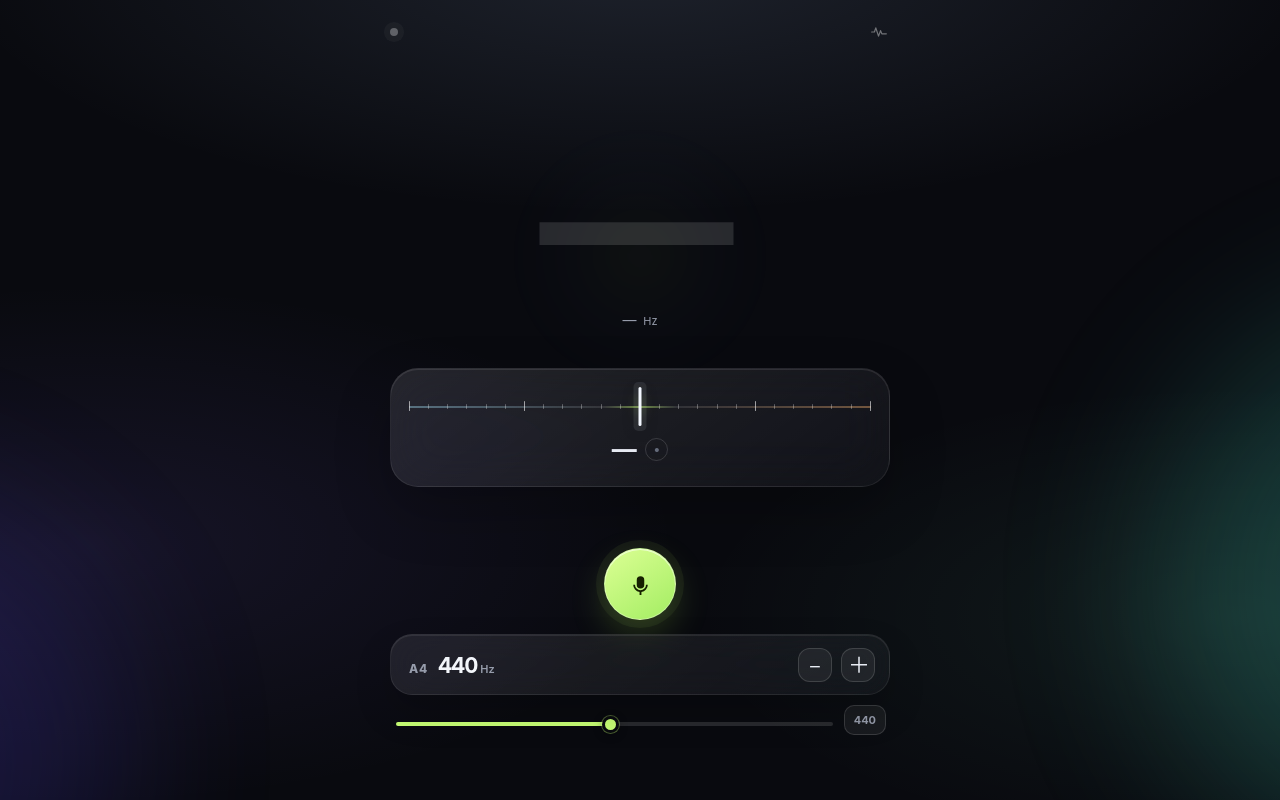
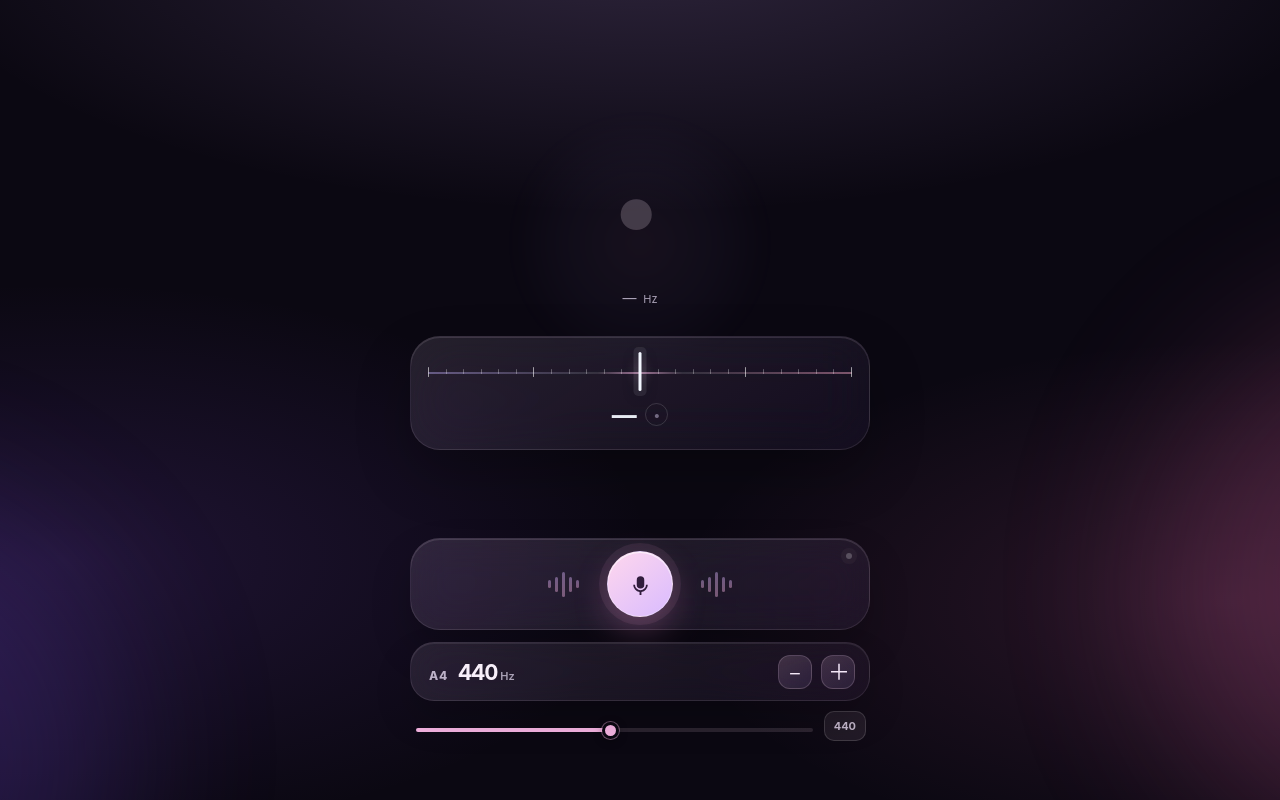
Before and after one commit to RyanHsu1998/pitchline-tuner, a plain HTML site: page index.html in a window 1280 px wide. Drawn offline with Linux system fonts and the light colour scheme.

Commit message:
Update index.html

```diff
--- a/index.html
+++ b/index.html
@@ -215,19 +215,79 @@
     @media (min-width: 520px) { .app { padding-left: 30px; padding-right: 30px; } .main { padding-top: 74px; } }
     @media (max-height: 700px) { .main { padding-top: 25px; padding-bottom: 20px; } .meter { margin-top: 22px; } .note-wrap { height: 140px; } }
     @media (prefers-reduced-motion: reduce) { *, *::before, *::after { animation-duration: .01ms !important; transition-duration: .01ms !important; } }
+
+    /* 2026 glass treatment: lavender, orchid and soft pink instead of green. */
+    :root {
+      --bg: #0b0812;
+      --accent: #f5b4e2;
+      --accent-strong: #d79bff;
+      --cyan: #c7b8ff;
+      --violet: #dcb7ff;
+      --warm: #ffadc9;
+      --muted: #a9a1b5;
+      --dim: #726981;
+      --line-soft: rgba(255,230,250,.10);
+    }
+    body {
+      background:
+        radial-gradient(ellipse 80% 48% at 50% -8%, rgba(210,170,255,.18), transparent 72%),
+        radial-gradient(ellipse 64% 48% at 5% 70%, rgba(128,75,210,.18), transparent 72%),
+        radial-gradient(ellipse 60% 45% at 96% 75%, rgba(255,116,188,.13), transparent 72%),
+        var(--bg);
+    }
+    body::before { background: #6541bf; opacity: .26; }
+    body::after { background: #d45d9a; opacity: .22; }
+    .top-space { height: 20px; }
+    .app { width: min(100%, 520px); padding-top: calc(13px + var(--safe-top)); padding-bottom: calc(18px + var(--safe-bottom)); }
+    .main { padding: clamp(24px, 5.4vh, 58px) 0 26px; }
+    .halo { top: -50px; width: min(72vw, 310px); height: min(72vw, 310px); background: radial-gradient(circle, rgba(245,180,226,.16), rgba(197,174,255,.10) 38%, transparent 70%); }
+    .note-wrap { height: 148px; }
+    .note { font-size: clamp(124px, 34vw, 184px); text-shadow: 0 8px 52px rgba(240,204,255,.14); }
+    .note.empty { color: rgba(255,235,250,.20); }
+    .octave { margin-top: 14px; color: #aaa0b9; }
+    .frequency strong { color: #f2eafa; }
+    .meter { margin-top: 25px; padding: 22px 17px 15px; border-radius: 30px; background: linear-gradient(145deg, rgba(255,230,249,.11), rgba(183,139,255,.045)); box-shadow: 0 24px 55px rgba(0,0,0,.24), inset 0 1px 0 rgba(255,235,250,.12); }
+    .meter::before { background: rgba(228,163,230,.12); }
+    .scale::before { background: linear-gradient(90deg, rgba(194,177,255,.58), rgba(255,255,255,.15) 40%, rgba(245,180,226,.85) 50%, rgba(255,255,255,.15) 60%, rgba(255,170,202,.62)); }
+    .tick.center { background: var(--accent); box-shadow: 0 0 13px rgba(245,180,226,.72); }
+    .meter.in-tune::before { background: rgba(245,180,226,.18); }
+    .meter.in-tune .needle { background: var(--accent); box-shadow: 0 0 0 5px rgba(245,180,226,.13), 0 0 21px rgba(245,180,226,.52); }
+    .meter.sharp .needle { background: var(--warm); }
+    .meter.flat .needle { background: var(--cyan); }
+    .meter.in-tune .cents, .meter.in-tune .reading-status { color: var(--accent); border-color: rgba(245,180,226,.36); }
+    .meter.sharp .cents, .meter.sharp .reading-status { color: var(--warm); border-color: rgba(255,173,201,.32); }
+    .meter.flat .cents, .meter.flat .reading-status { color: var(--cyan); border-color: rgba(199,184,255,.32); }
+    .controls { gap: 12px; }
+    .listen-dock { position: relative; display: flex; align-items: center; justify-content: center; gap: 22px; min-height: 92px; padding: 10px 20px; border-radius: 30px; background: linear-gradient(145deg, rgba(255,226,248,.12), rgba(197,161,255,.055)); box-shadow: 0 20px 40px rgba(0,0,0,.20), inset 0 1px 0 rgba(255,238,252,.13); }
+    .listen-dock .ambient-dot { position: absolute; top: 14px; right: 17px; width: 6px; height: 6px; background: rgba(255,255,255,.25); box-shadow: 0 0 0 5px rgba(255,255,255,.03); }
+    .listen-dock .ambient-dot.active { background: var(--accent); box-shadow: 0 0 0 5px rgba(245,180,226,.10), 0 0 18px rgba(245,180,226,.52); }
+    .listen { width: 66px; height: 66px; margin: 0; color: #311d3d; background: linear-gradient(140deg, #ffd7ed, #d9bbff); box-shadow: 0 14px 34px rgba(236,141,207,.28), inset 0 1px 0 rgba(255,255,255,.72), 0 0 0 8px rgba(245,180,226,.08); }
+    .listen.listening { color: #fff8ff; background: linear-gradient(140deg, #8f6ad0, #da72b4); box-shadow: 0 14px 34px rgba(195,104,184,.34), inset 0 1px 0 rgba(255,255,255,.28), 0 0 0 8px rgba(245,180,226,.08); }
+    .signal { display: flex; align-items: center; justify-content: center; gap: 4px; width: 43px; height: 34px; opacity: .42; }
+    .signal i { display: block; width: 3px; height: 10px; border-radius: 99px; background: linear-gradient(180deg, var(--violet), var(--accent)); transform-origin: center; }
+    .signal i:nth-child(1) { height: 8px; }.signal i:nth-child(2) { height: 15px; }.signal i:nth-child(3) { height: 25px; }.signal i:nth-child(4) { height: 15px; }.signal i:nth-child(5) { height: 8px; }
+    .listen-dock:has(.listen.listening) .signal { opacity: .95; }
+    .listen-dock:has(.listen.listening) .signal i { animation: voicePulse 1.1s ease-in-out infinite; }
+    .listen-dock:has(.listen.listening) .signal i:nth-child(2) { animation-delay: -.22s; }.listen-dock:has(.listen.listening) .signal i:nth-child(3) { animation-delay: -.45s; }.listen-dock:has(.listen.listening) .signal i:nth-child(4) { animation-delay: -.68s; }
+    @keyframes voicePulse { 0%,100% { transform: scaleY(.58); } 50% { transform: scaleY(1.14); } }
+    .reference { padding: 12px 14px 11px; border-radius: 24px; background: linear-gradient(145deg, rgba(255,230,249,.10), rgba(194,153,255,.045)); }
+    .a4-tag { color: #bdb2c8; }.value { color: #f8effa; }
+    .adjust { color: #f4e8f8; background: linear-gradient(145deg, rgba(255,210,241,.16), rgba(195,164,255,.10)); border-color: rgba(255,220,245,.18); }
+    .adjust:hover, .reset:hover { border-color: rgba(255,213,241,.40); background: rgba(255,214,242,.15); }
+    input[type=range] { background: linear-gradient(90deg, var(--accent) var(--range-progress,50%), rgba(255,225,246,.13) var(--range-progress,50%)); }
+    input[type=range]::-webkit-slider-thumb { background: var(--accent); box-shadow: 0 0 0 1px rgba(245,180,226,.42), 0 2px 9px rgba(0,0,0,.35); }
+    input[type=range]::-moz-range-thumb { background: var(--accent); }
+    .reset { background: rgba(255,214,242,.08); color: #c2b6ca; }
   </style>
 </head>
 <body>
   <main class="app">
-    <header class="topbar">
-      <span id="privacy" class="ambient-dot" role="status" aria-label="未开始聆听"></span>
-      <svg class="topbar-mark" viewBox="0 0 24 24" fill="none" aria-hidden="true"><path d="M4 12h3l1.5-4.5 3 9 2.2-6 1.4 3.5H20" stroke="currentColor" stroke-width="1.35" stroke-linecap="round" stroke-linejoin="round"/></svg>
-    </header>
+    <div class="top-space" aria-hidden="true"></div>
 
     <section class="main" aria-label="实时调音器">
       <div class="hero">
         <div class="halo" aria-hidden="true"></div>
-        <div class="note-wrap" aria-live="polite"><div id="note" class="note empty">—</div><span id="octave" class="octave"></span></div>
+        <div class="note-wrap" aria-live="polite"><div id="note" class="note empty">·</div><span id="octave" class="octave"></span></div>
         <div id="frequency" class="frequency">— <small>Hz</small></div>
       </div>
       <div id="meter" class="meter" aria-label="音高偏差">
@@ -238,10 +298,15 @@
     </section>
 
     <section class="controls" aria-label="调音器设置">
-      <button id="listen" class="listen" type="button" aria-label="开始调音" aria-pressed="false">
-        <svg class="icon mic-icon" viewBox="0 0 24 24" aria-hidden="true"><path d="M12 15.8a3.6 3.6 0 0 0 3.6-3.6V7.6a3.6 3.6 0 1 0-7.2 0v4.6a3.6 3.6 0 0 0 3.6 3.6Zm5.3-3.6a5.3 5.3 0 0 1-10.6 0H5a7 7 0 0 0 6.1 6.9V22h1.8v-2.9A7 7 0 0 0 19 12.2h-1.7Z"/></svg>
-        <svg class="icon stop-icon" viewBox="0 0 24 24" aria-hidden="true"><rect x="7" y="7" width="10" height="10" rx="2"/></svg>
-      </button>
+      <div class="listen-dock glass">
+        <div class="signal signal-left" aria-hidden="true"><i></i><i></i><i></i><i></i><i></i></div>
+        <button id="listen" class="listen" type="button" aria-label="开始调音" aria-pressed="false">
+          <svg class="icon mic-icon" viewBox="0 0 24 24" aria-hidden="true"><path d="M12 15.8a3.6 3.6 0 0 0 3.6-3.6V7.6a3.6 3.6 0 1 0-7.2 0v4.6a3.6 3.6 0 0 0 3.6 3.6Zm5.3-3.6a5.3 5.3 0 0 1-10.6 0H5a7 7 0 0 0 6.1 6.9V22h1.8v-2.9A7 7 0 0 0 19 12.2h-1.7Z"/></svg>
+          <svg class="icon stop-icon" viewBox="0 0 24 24" aria-hidden="true"><rect x="7" y="7" width="10" height="10" rx="2"/></svg>
+        </button>
+        <div class="signal signal-right" aria-hidden="true"><i></i><i></i><i></i><i></i><i></i></div>
+        <span id="privacy" class="ambient-dot" role="status" aria-label="未开始聆听"></span>
+      </div>
 
       <div>
         <div class="reference glass">
@@ -279,7 +344,7 @@
       ui.a4Value.innerHTML = `${a4}<small>Hz</small>`;
     }
     function clearReading() {
-      ui.note.textContent = "—"; ui.note.classList.add("empty"); ui.note.classList.remove("live"); ui.octave.textContent = "";
+      ui.note.textContent = "·"; ui.note.classList.add("empty"); ui.note.classList.remove("live"); ui.octave.textContent = "";
       ui.frequency.innerHTML = `— <small>Hz</small>`;
       ui.cents.textContent = "—"; ui.readingStatus.textContent = "•"; ui.readingStatus.setAttribute("aria-label", "等待声音");
       ui.meter.classList.remove("in-tune", "sharp", "flat");
```
